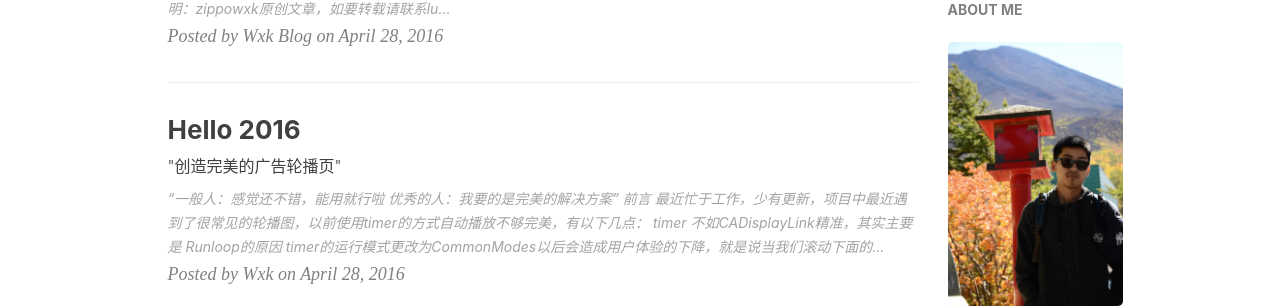
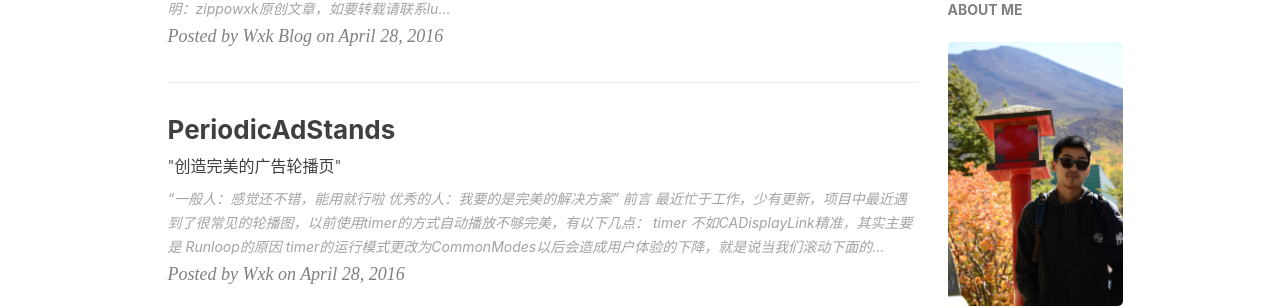
Before and after one commit to Zippowxk/Zippowxk.github.io, a Jekyll site: the page built from index.html, in a window 1280 px wide. Shown: the part 542-850 px from the top of the page. Built offline with Jekyll 4.4.1, drawn with Linux system fonts in a browser that asks for light colours; nearby versions of some CDN libraries; the list of posts is cut into pages by our own code; comment, search, counter and statistics services are not loaded.

Commit message:
change Title

```diff
--- a/_posts/2016-04-28-PeriodicAdStands-2016.markdown
+++ b/_posts/2016-04-28-PeriodicAdStands-2016.markdown
@@ -1,6 +1,6 @@
 ---
 layout:     post
-title:      "Hello 2016"
+title:      "PeriodicAdStands"
 subtitle:   " \"创造完美的广告轮播页\""
 date:       2016-4-28 12:00:00
 author:     "Wxk"
```
